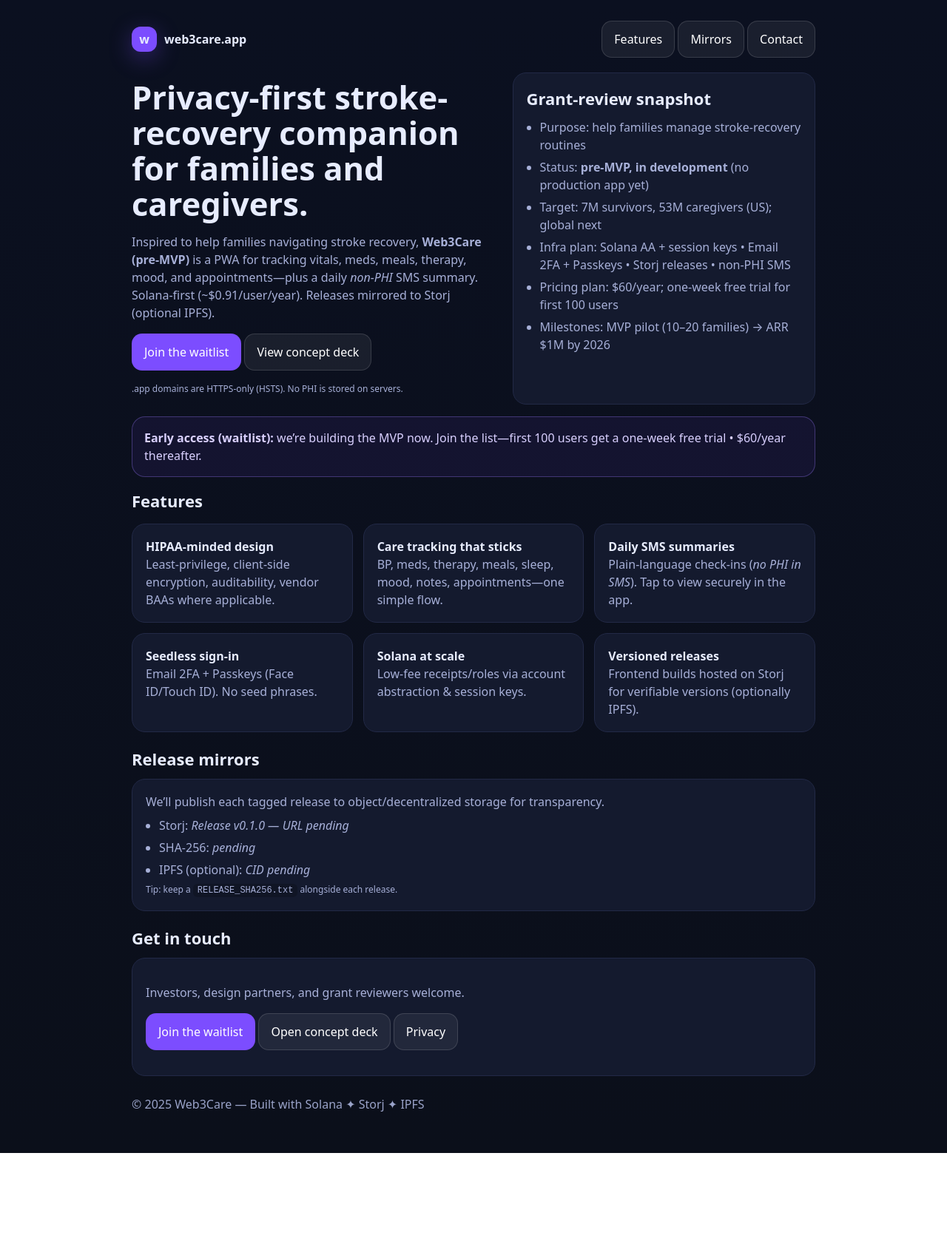
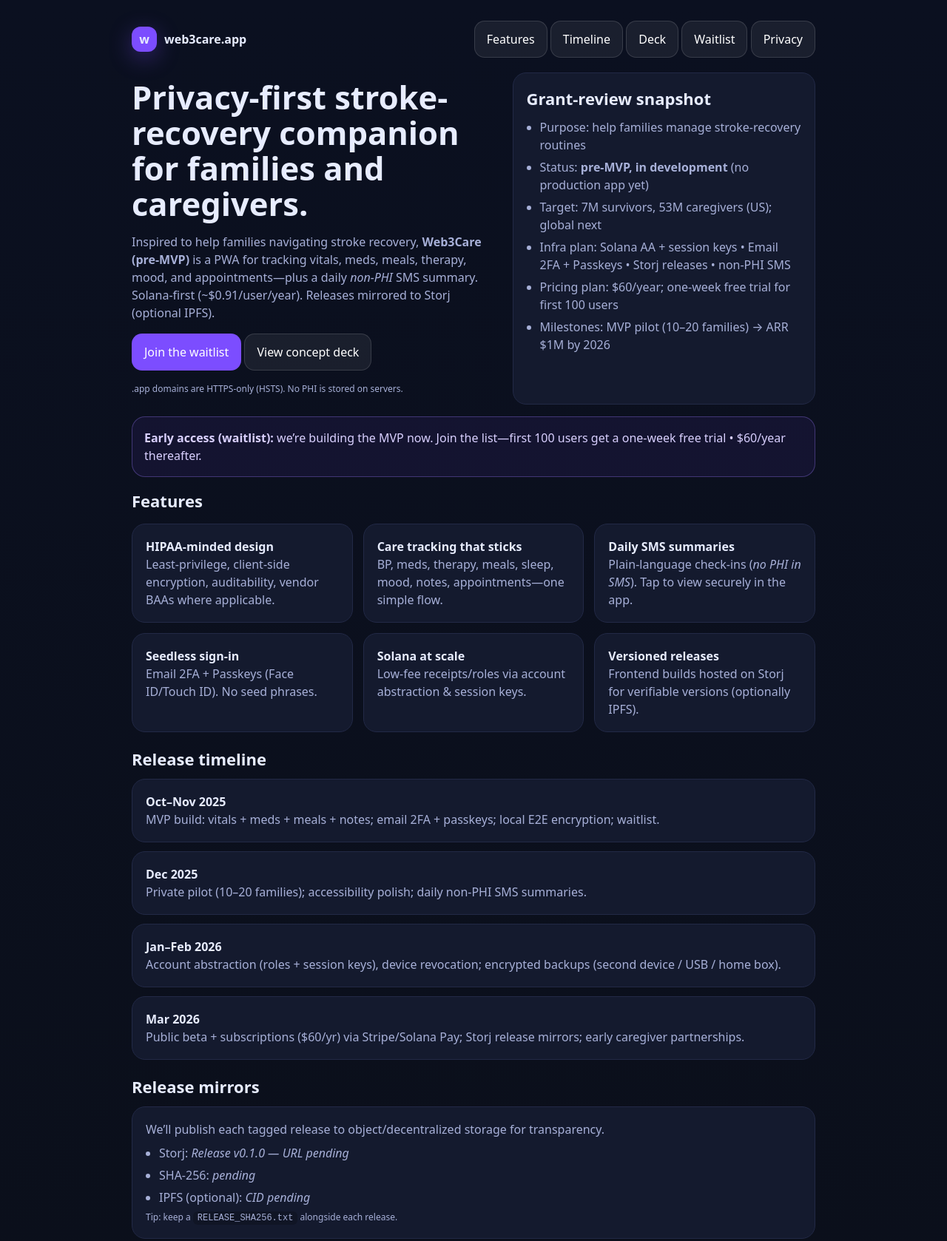
Before and after one commit to yboredintampa/web3care-site, a plain HTML site: page docs/index.html in a window 1280 px wide. Shown: the top 1678 px of the page at 74% size. Before the commit the page ends 1559 px from the top, so only its background shows below. Drawn offline with Linux system fonts and the light colour scheme.

Commit message:
index.html

```diff
--- a/docs/index.html
+++ b/docs/index.html
@@ -9,7 +9,7 @@
     :root{--bg:#0b1020;--card:#141a2e;--txt:#e7ecff;--muted:#a7b0d8;--brand:#7c4dff;--line:#222946}
     *{box-sizing:border-box} body{margin:0;background:linear-gradient(180deg,#0b1020,#0b0f1a);color:var(--txt);font:16px/1.5 system-ui,-apple-system,Segoe UI,Roboto,Inter,Arial}
     .wrap{max-width:980px;margin:0 auto;padding:28px}
-    .nav{display:flex;justify-content:space-between;align-items:center;margin-bottom:20px}
+    .nav{display:flex;justify-content:space-between;align-items:center;margin-bottom:20px;gap:10px;flex-wrap:wrap}
     .logo{display:flex;gap:10px;align-items:center;font-weight:700}
     .dot{width:34px;height:34px;border-radius:12px;background:var(--brand);display:grid;place-items:center;box-shadow:0 8px 30px rgba(124,77,255,.35)}
     .btn{display:inline-block;padding:12px 16px;border-radius:14px;border:1px solid #ffffff22;background:#ffffff10;color:#fff;text-decoration:none}
@@ -28,6 +28,7 @@
     footer{color:#9aa3c9;margin:26px 0}
     code{background:#0003;padding:2px 6px;border-radius:6px}
     a{color:#c9d0ff}
+    .timeline{display:grid;gap:12px}
   </style>
 </head>
 <body>
@@ -36,8 +37,10 @@
       <div class="logo"><div class="dot">w</div> web3care.app</div>
       <div>
         <a class="btn" href="#features">Features</a>
-        <a class="btn" href="#mirrors">Mirrors</a>
-        <a class="btn" href="#contact">Contact</a>
+        <a class="btn" href="#timeline">Timeline</a>
+        <a class="btn" href="deck.html">Deck</a>
+        <a class="btn" href="waitlist.html">Waitlist</a>
+        <a class="btn" href="privacy.html">Privacy</a>
       </div>
     </div>
 
@@ -48,8 +51,8 @@
           Inspired to help families navigating stroke recovery, <strong>Web3Care (pre-MVP)</strong> is a PWA for tracking vitals, meds, meals, therapy, mood, and appointments—plus a daily <em>non-PHI</em> SMS summary. Solana-first (~$0.91/user/year). Releases mirrored to Storj (optional IPFS).
         </p>
         <p>
-          <a class="btn primary" href="mailto:founder@web3care.app?subject=Join%20the%20Web3Care%20waitlist">Join the waitlist</a>
-          <a class="btn" href="#">View concept deck</a>
+          <a class="btn primary" href="waitlist.html">Join the waitlist</a>
+          <a class="btn" href="deck.html">View concept deck</a>
         </p>
         <p class="muted" style="font-size:12px">.app domains are HTTPS-only (HSTS). No PHI is stored on servers.</p>
       </div>
@@ -80,6 +83,26 @@
       <div class="card"><strong>Versioned releases</strong><br><span class="muted">Frontend builds hosted on Storj for verifiable versions (optionally IPFS).</span></div>
     </div>
 
+    <h2 id="timeline" style="margin-top:20px">Release timeline</h2>
+    <div class="timeline">
+      <div class="card">
+        <strong>Oct–Nov 2025</strong><br>
+        <span class="muted">MVP build: vitals + meds + meals + notes; email 2FA + passkeys; local E2E encryption; waitlist.</span>
+      </div>
+      <div class="card">
+        <strong>Dec 2025</strong><br>
+        <span class="muted">Private pilot (10–20 families); accessibility polish; daily non-PHI SMS summaries.</span>
+      </div>
+      <div class="card">
+        <strong>Jan–Feb 2026</strong><br>
+        <span class="muted">Account abstraction (roles + session keys), device revocation; encrypted backups (second device / USB / home box).</span>
+      </div>
+      <div class="card">
+        <strong>Mar 2026</strong><br>
+        <span class="muted">Public beta + subscriptions ($60/yr) via Stripe/Solana Pay; Storj release mirrors; early caregiver partnerships.</span>
+      </div>
+    </div>
+
     <h2 id="mirrors" style="margin-top:20px">Release mirrors</h2>
     <div class="card">
       <div class="muted">We’ll publish each tagged release to object/decentralized storage for transparency.</div>
@@ -95,8 +118,8 @@
     <div class="card">
       <p class="muted">Investors, design partners, and grant reviewers welcome.</p>
       <p>
-        <a class="btn primary" href="mailto:founder@web3care.app?subject=Join%20the%20Web3Care%20waitlist">Join the waitlist</a>
-        <a class="btn" href="#">Open concept deck</a>
+        <a class="btn primary" href="waitlist.html">Join the waitlist</a>
+        <a class="btn" href="deck.html">Open concept deck</a>
         <a class="btn" href="privacy.html">Privacy</a>
       </p>
     </div>
```
